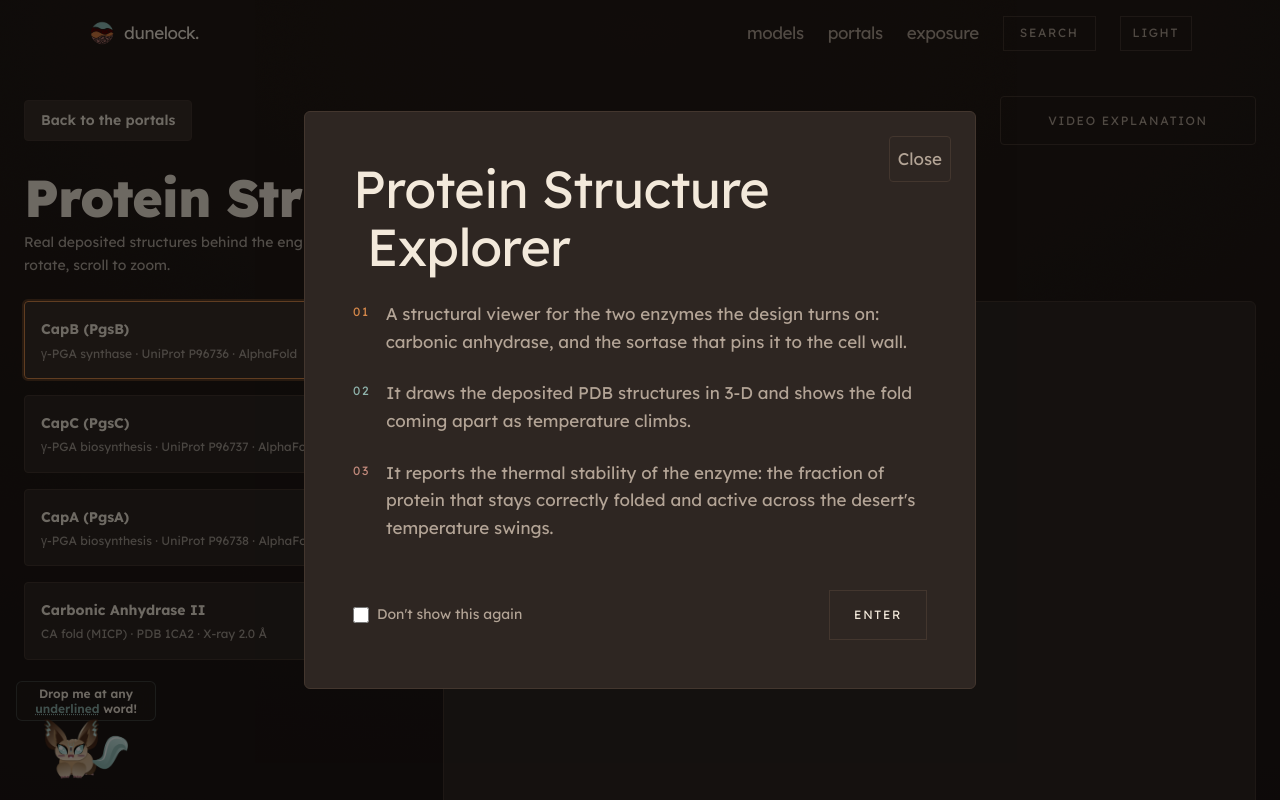
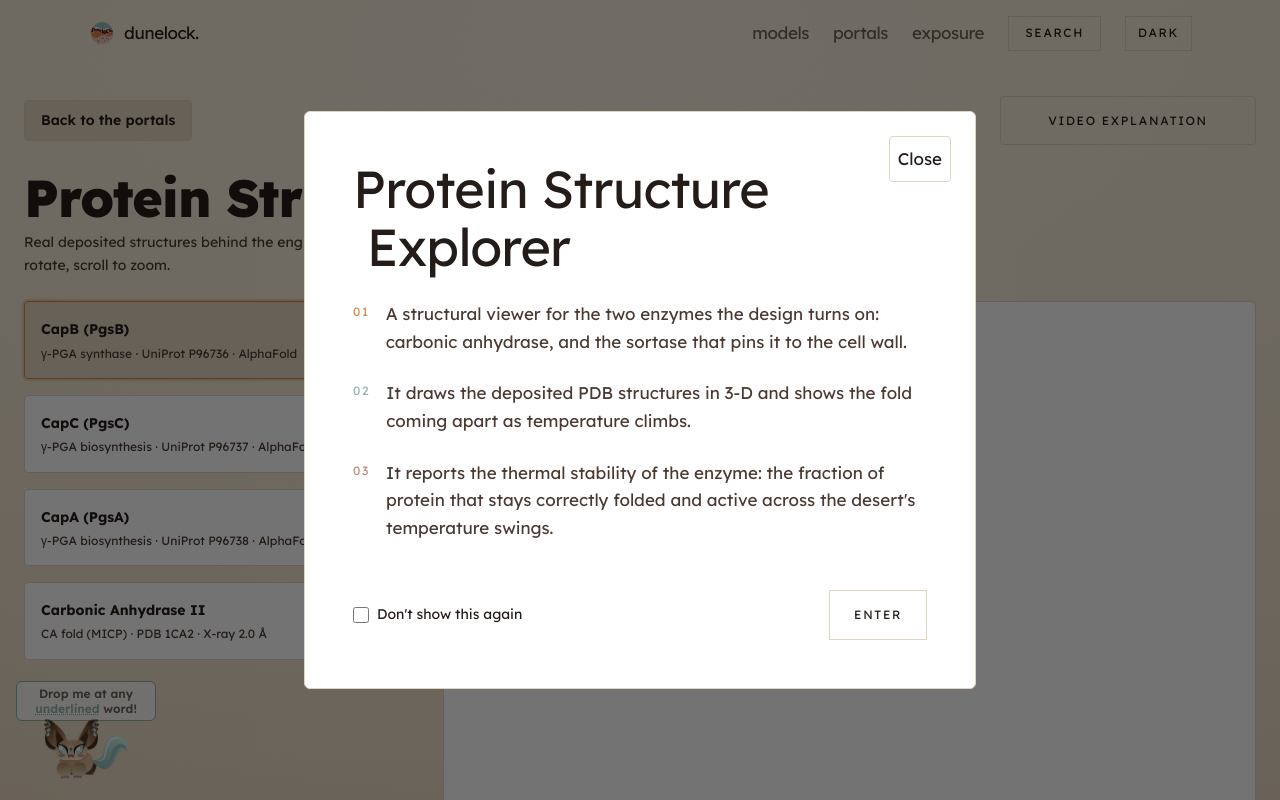
Before and after one commit to Faheem107/iGEM-Modeling-Tool-Kit, a Next.js app: page /portal/protein in a window 1280 px wide. Shown: the top 800 px of the page. Built offline with nearby package versions, Linux system fonts and the light colour scheme.

Commit message:
Make light mode the default theme

```diff
--- a/app/layout.tsx
+++ b/app/layout.tsx
@@ -45,20 +45,20 @@ export default function RootLayout({
 }: Readonly<{
   children: React.ReactNode;
 }>) {
-  // `dark` ships on the server render because dark is the default theme. The
-  // inline script below removes it before first paint for a reader who has
-  // chosen light, so neither theme flashes the other one first.
+  // Light is the default theme, so the server render ships without `dark`. The
+  // inline script below adds it before first paint for a reader who has chosen
+  // dark, so neither theme flashes the other one first.
   return (
     <html
       lang="en"
-      className={`dark ${lexend.variable} ${superDream.variable} ${pressStart.variable} antialiased`}
+      className={`${lexend.variable} ${superDream.variable} ${pressStart.variable} antialiased`}
       suppressHydrationWarning
     >
       <head>
         <script
           dangerouslySetInnerHTML={{
             __html:
-              "try{if(localStorage.getItem('dunelock:theme')==='light')document.documentElement.classList.remove('dark')}catch(e){}",
+              "try{if(localStorage.getItem('dunelock:theme')==='dark')document.documentElement.classList.add('dark')}catch(e){}",
           }}
         />
       </head>
--- a/components/providers.tsx
+++ b/components/providers.tsx
@@ -24,7 +24,7 @@ export function Providers({ children }: { children: ReactNode }) {
   // free of a mismatch.
   useEffect(() => {
     try {
-      if (localStorage.getItem(THEME_KEY) === "light") setIsLightMode(true);
+      if (localStorage.getItem(THEME_KEY) === "dark") setIsLightMode(false);
     } catch {
       /* private mode: the default stands */
     }
--- a/components/theme-context.tsx
+++ b/components/theme-context.tsx
@@ -6,7 +6,7 @@ import React, { createContext, useContext, useState } from "react";
 export const THEME_KEY = "dunelock:theme";
 
 /**
- * Theme state. Dark is the default, and it is the value both the server render
+ * Theme state. Light is the default, and it is the value both the server render
  * and the first client render use, which is what keeps hydration honest: the
  * server cannot know a reader's saved choice, so nothing may depend on it until
  * after hydration. The saved choice is read in components/providers.tsx, inside
@@ -19,12 +19,12 @@ const ThemeContext = createContext<{
   isLightMode: boolean;
   setIsLightMode: (val: boolean) => void;
 }>({
-  isLightMode: false, // Dark is the default
+  isLightMode: true, // Light is the default
   setIsLightMode: () => {},
 });
 
 export function ThemeProvider({ children }: { children: React.ReactNode }) {
-  const [isLightMode, setIsLightMode] = useState(false);
+  const [isLightMode, setIsLightMode] = useState(true);
 
   const choose = (val: boolean) => {
     setIsLightMode(val);
```
